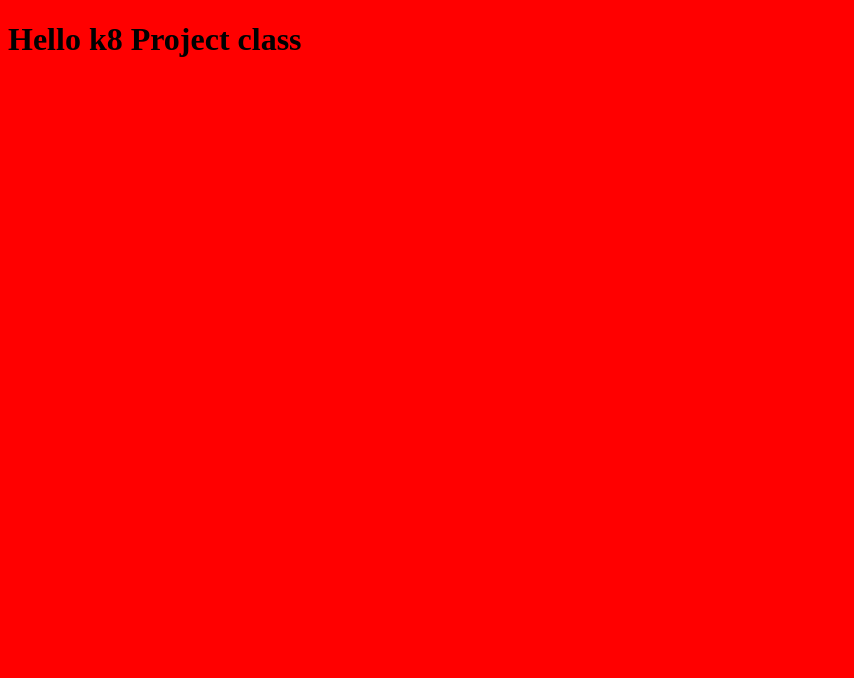
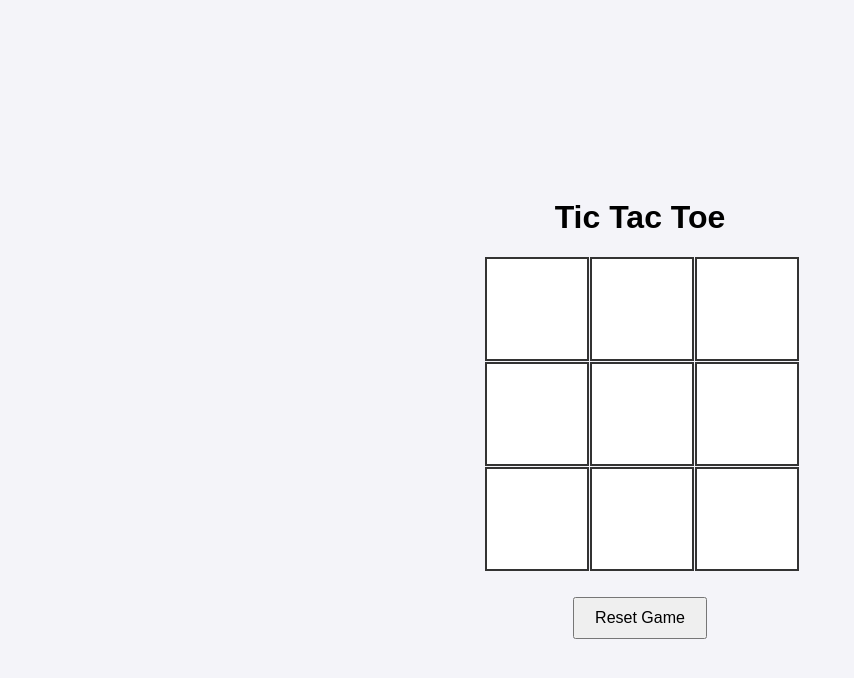
Before and after one commit to Thivagar1494/k8s-proj, a plain HTML site: page form.html in a window 1280 px wide. Shown: the whole page, without its empty margins (0-854 px from the left). Drawn offline with Linux system fonts and the light colour scheme.

Commit message:
final commit

```diff
--- a/form.html
+++ b/form.html
@@ -1,12 +1,117 @@
 <!DOCTYPE html>
 <html lang="en">
 <head>
-    <meta charset="UTF-8">
-    <meta http-equiv="X-UA-Compatible" content="IE=edge">
-    <meta name="viewport" content="width=device-width, initial-scale=1.0">
-    <title>k8 Page</title>
+  <meta charset="UTF-8">
+  <meta name="viewport" content="width=device-width, initial-scale=1.0">
+  <title>Tic Tac Toe</title>
+  <style>
+    body {
+      display: flex;
+      justify-content: center;
+      align-items: center;
+      height: 100vh;
+      font-family: Arial, sans-serif;
+      background-color: #f4f4f9;
+    }
+    .container {
+      text-align: center;
+    }
+    .board {
+      display: grid;
+      grid-template-columns: repeat(3, 100px);
+      grid-template-rows: repeat(3, 100px);
+      gap: 5px;
+      margin-top: 20px;
+    }
+    .cell {
+      display: flex;
+      justify-content: center;
+      align-items: center;
+      width: 100px;
+      height: 100px;
+      font-size: 2rem;
+      background-color: #fff;
+      border: 2px solid #333;
+      cursor: pointer;
+    }
+    .cell:hover {
+      background-color: #e0e0e0;
+    }
+    .winner {
+      margin-top: 20px;
+      font-size: 1.5rem;
+      color: green;
+    }
+    .reset {
+      margin-top: 10px;
+      padding: 10px 20px;
+      font-size: 1rem;
+      cursor: pointer;
+    }
+  </style>
 </head>
-<body bgcolor="Red">
-    <h1>Hello k8 Project class</h1>
+<body>
+  <div class="container">
+    <h1>Tic Tac Toe</h1>
+    <div class="board" id="board">
+      <div class="cell" onclick="makeMove(0)"></div>
+      <div class="cell" onclick="makeMove(1)"></div>
+      <div class="cell" onclick="makeMove(2)"></div>
+      <div class="cell" onclick="makeMove(3)"></div>
+      <div class="cell" onclick="makeMove(4)"></div>
+      <div class="cell" onclick="makeMove(5)"></div>
+      <div class="cell" onclick="makeMove(6)"></div>
+      <div class="cell" onclick="makeMove(7)"></div>
+      <div class="cell" onclick="makeMove(8)"></div>
+    </div>
+    <div class="winner" id="winner"></div>
+    <button class="reset" onclick="resetGame()">Reset Game</button>
+  </div>
+
+  <script>
+    let board = ["", "", "", "", "", "", "", "", ""];
+    let currentPlayer = "X";
+    let isGameOver = false;
+
+    function makeMove(index) {
+      if (board[index] === "" && !isGameOver) {
+        board[index] = currentPlayer;
+        document.querySelectorAll('.cell')[index].textContent = currentPlayer;
+        if (checkWinner()) {
+          document.getElementById('winner').textContent = `Player ${currentPlayer} wins!`;
+          isGameOver = true;
+        } else if (board.every(cell => cell !== "")) {
+          document.getElementById('winner').textContent = "It's a tie!";
+          isGameOver = true;
+        } else {
+          currentPlayer = currentPlayer === "X" ? "O" : "X";
+        }
+      }
+    }
+
+    function checkWinner() {
+      const winningCombinations = [
+        [0, 1, 2],
+        [3, 4, 5],
+        [6, 7, 8],
+        [0, 3, 6],
+        [1, 4, 7],
+        [2, 5, 8],
+        [0, 4, 8],
+        [2, 4, 6]
+      ];
+      return winningCombinations.some(combination => {
+        return combination.every(index => board[index] === currentPlayer);
+      });
+    }
+
+    function resetGame() {
+      board = ["", "", "", "", "", "", "", "", ""];
+      currentPlayer = "X";
+      isGameOver = false;
+      document.getElementById('winner').textContent = "";
+      document.querySelectorAll('.cell').forEach(cell => (cell.textContent = ""));
+    }
+  </script>
 </body>
 </html>
```
